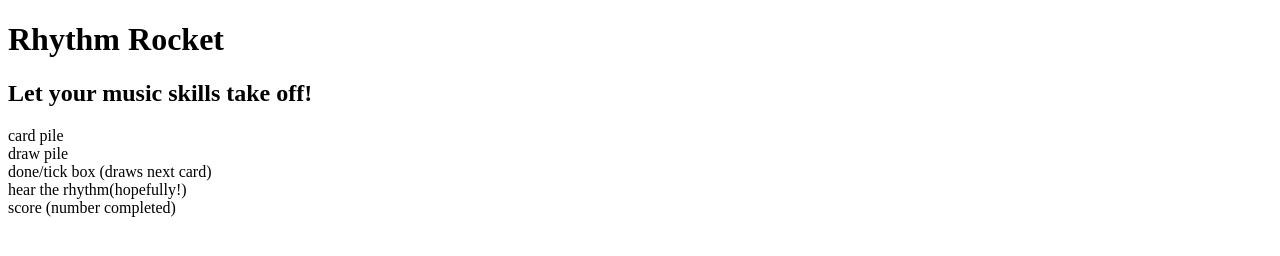
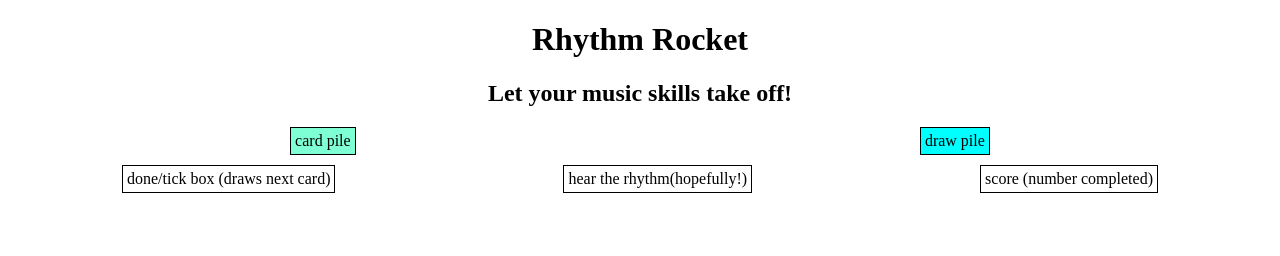
Before and after one commit to bengilbertcodes/rhythm-rocket, a plain HTML site: page index.html in a window 1280 px wide. Drawn offline with Linux system fonts and the light colour scheme.

Commit message:
Add css to boxes to establish layout

```diff
--- a/assets/style.css
+++ b/assets/style.css
@@ -0,0 +1,22 @@
+.text-center {
+    text-align: center;
+}
+
+.card-piles,
+.answer-boxes {
+    display: flex;
+    margin-bottom: 10px;
+    justify-content: space-around;
+}
+.box {
+    border: 1px solid black;
+    padding: 4px;
+}
+
+.card-pile-left {
+    background-color: aquamarine;
+}
+
+.card-pile-right {
+    background-color: aqua;
+}
--- a/index.html
+++ b/index.html
@@ -3,23 +3,27 @@
 <head>
     <meta charset="UTF-8">
     <meta name="viewport" content="width=device-width, initial-scale=1.0">
-    <link rel="stylesheet" href="assets/style.css">
+    <link rel="stylesheet" href="/assets/style.css">
     <title>Rhythm Rocket</title>
 </head>
 
 <body>
-    <h1>Rhythm Rocket</h1>
-    <h2>Let your music skills take off!</h2>
+    <h1 class="text-center">Rhythm Rocket</h1>
+    <h2 class="text-center">Let your music skills take off!</h2>
 
-    <div>card pile</div>
+<div class="card-piles">
+        <div class="card-pile-left box">card pile</div>
 
-    <div>draw pile</div>
+        <div class="card-pile-right box ">draw pile</div>
+</div>
 
-    <div>done/tick box (draws next card)</div>
+   <div class="answer-boxes">
+        <div class="done-box box">done/tick box (draws next card)</div>
 
-    <div>hear the rhythm(hopefully!)</div>
+        <div class="listen-box box">hear the rhythm(hopefully!)</div>
 
-    <div>score (number completed)</div>
+        <div class="score-box box">score (number completed)</div>
+   </div>
 
 </body>
 
```
